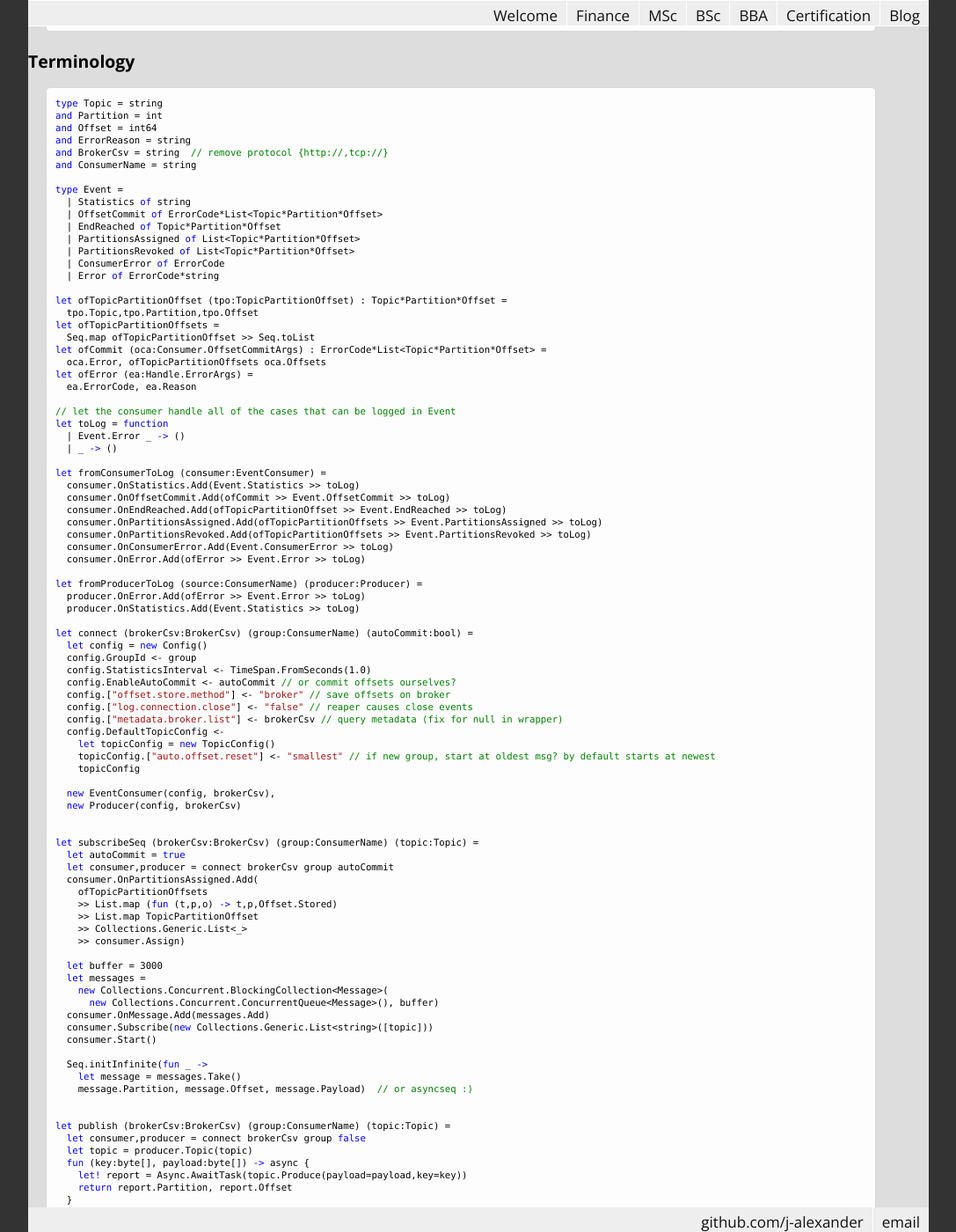
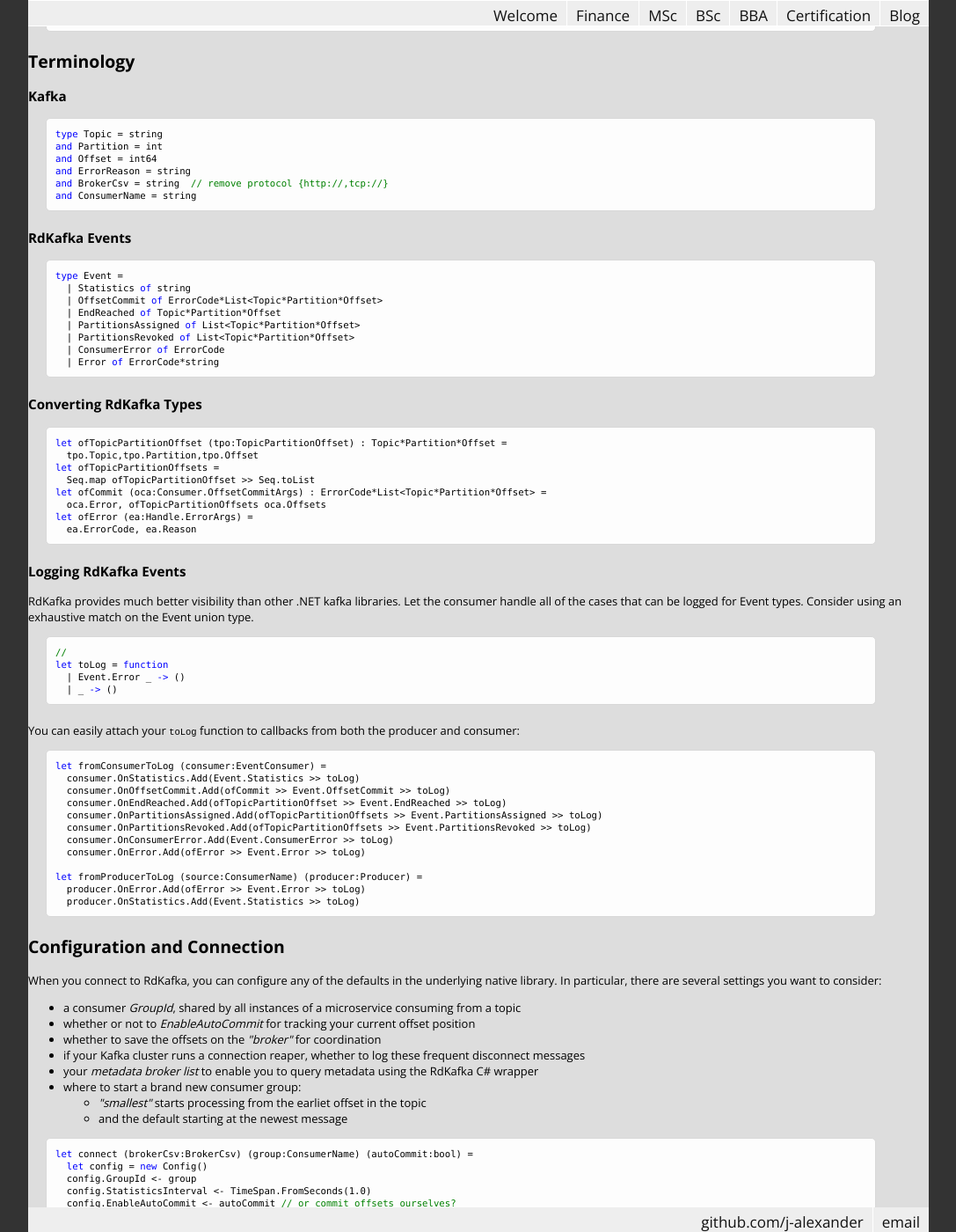
Before and after one commit to j-alexander/j-alexander.github.io, a Jekyll site: the page built from _posts/2016-12-08-rdkafka-subscription-in-fsharp.html, in a window 1280 px wide and 1400 px high, scrolled down 529 px. Shown: the whole window at 88% size, without its empty margins (96-1183 px from the left). Built offline with Jekyll 4.4.1, drawn with Linux system fonts in a browser that asks for light colours; some web fonts are replaced.

Commit message:
add some content outline

```diff
--- a/_posts/2016-12-08-rdkafka-subscription-in-fsharp.html
+++ b/_posts/2016-12-08-rdkafka-subscription-in-fsharp.html
@@ -28,14 +28,16 @@ publish: false
 <span class="k">open</span> <span class="i">RdKafka</span>
 </code></pre>
 <h2>Terminology</h2>
+<h3>Kafka</h3>
 <pre class="fssnip highlighted"><code lang="fsharp"><span class="k">type</span> <span class="i">Topic</span> <span class="o">=</span> <span onmouseout="hideTip(event, 'fs4', 5)" onmouseover="showTip(event, 'fs4', 5)" class="i">string</span>
 <span class="k">and</span> <span class="i">Partition</span> <span class="o">=</span> <span onmouseout="hideTip(event, 'fs5', 6)" onmouseover="showTip(event, 'fs5', 6)" class="i">int</span>
 <span class="k">and</span> <span class="i">Offset</span> <span class="o">=</span> <span onmouseout="hideTip(event, 'fs6', 7)" onmouseover="showTip(event, 'fs6', 7)" class="i">int64</span>
 <span class="k">and</span> <span class="i">ErrorReason</span> <span class="o">=</span> <span onmouseout="hideTip(event, 'fs4', 8)" onmouseover="showTip(event, 'fs4', 8)" class="i">string</span>
 <span class="k">and</span> <span class="i">BrokerCsv</span> <span class="o">=</span> <span onmouseout="hideTip(event, 'fs4', 9)" onmouseover="showTip(event, 'fs4', 9)" class="i">string</span>  <span class="c">// remove protocol {http://,tcp://}</span>
 <span class="k">and</span> <span class="i">ConsumerName</span> <span class="o">=</span> <span onmouseout="hideTip(event, 'fs4', 10)" onmouseover="showTip(event, 'fs4', 10)" class="i">string</span>
-
-<span class="k">type</span> <span onmouseout="hideTip(event, 'fs7', 11)" onmouseover="showTip(event, 'fs7', 11)" class="i">Event</span> <span class="o">=</span>
+</code></pre>
+<h3>RdKafka Events</h3>
+<pre class="fssnip highlighted"><code lang="fsharp"><span class="k">type</span> <span onmouseout="hideTip(event, 'fs7', 11)" onmouseover="showTip(event, 'fs7', 11)" class="i">Event</span> <span class="o">=</span>
   | <span class="i">Statistics</span> <span class="k">of</span> <span onmouseout="hideTip(event, 'fs4', 12)" onmouseover="showTip(event, 'fs4', 12)" class="i">string</span>
   | <span class="i">OffsetCommit</span> <span class="k">of</span> <span class="i">ErrorCode</span><span class="o">*</span><span onmouseout="hideTip(event, 'fs8', 13)" onmouseover="showTip(event, 'fs8', 13)" class="i">List</span><span class="o">&lt;</span><span class="i">Topic</span><span class="o">*</span><span class="i">Partition</span><span class="o">*</span><span class="i">Offset</span><span class="o">&gt;</span>
   | <span class="i">EndReached</span> <span class="k">of</span> <span class="i">Topic</span><span class="o">*</span><span class="i">Partition</span><span class="o">*</span><span class="i">Offset</span>
@@ -43,8 +45,9 @@ publish: false
   | <span class="i">PartitionsRevoked</span> <span class="k">of</span> <span onmouseout="hideTip(event, 'fs8', 15)" onmouseover="showTip(event, 'fs8', 15)" class="i">List</span><span class="o">&lt;</span><span class="i">Topic</span><span class="o">*</span><span class="i">Partition</span><span class="o">*</span><span class="i">Offset</span><span class="o">&gt;</span>
   | <span class="i">ConsumerError</span> <span class="k">of</span> <span class="i">ErrorCode</span>
   | <span class="i">Error</span> <span class="k">of</span> <span class="i">ErrorCode</span><span class="o">*</span><span onmouseout="hideTip(event, 'fs4', 16)" onmouseover="showTip(event, 'fs4', 16)" class="i">string</span>
-
-<span class="k">let</span> <span class="i">ofTopicPartitionOffset</span> (<span class="i">tpo</span><span class="o">:</span><span class="i">TopicPartitionOffset</span>) <span class="o">:</span> <span class="i">Topic</span><span class="o">*</span><span class="i">Partition</span><span class="o">*</span><span class="i">Offset</span> <span class="o">=</span>
+</code></pre>
+<h3>Converting RdKafka Types</h3>
+<pre class="fssnip highlighted"><code lang="fsharp"><span class="k">let</span> <span class="i">ofTopicPartitionOffset</span> (<span class="i">tpo</span><span class="o">:</span><span class="i">TopicPartitionOffset</span>) <span class="o">:</span> <span class="i">Topic</span><span class="o">*</span><span class="i">Partition</span><span class="o">*</span><span class="i">Offset</span> <span class="o">=</span>
   <span class="i">tpo</span><span class="o">.</span><span class="i">Topic</span>,<span class="i">tpo</span><span class="o">.</span><span class="i">Partition</span>,<span class="i">tpo</span><span class="o">.</span><span class="i">Offset</span>
 <span class="k">let</span> <span class="i">ofTopicPartitionOffsets</span> <span class="o">=</span>
   <span onmouseout="hideTip(event, 'fs9', 17)" onmouseover="showTip(event, 'fs9', 17)" class="i">Seq</span><span class="o">.</span><span onmouseout="hideTip(event, 'fs10', 18)" onmouseover="showTip(event, 'fs10', 18)" class="i">map</span> <span class="i">ofTopicPartitionOffset</span> <span class="o">&gt;</span><span class="o">&gt;</span> <span onmouseout="hideTip(event, 'fs9', 19)" onmouseover="showTip(event, 'fs9', 19)" class="i">Seq</span><span class="o">.</span><span onmouseout="hideTip(event, 'fs11', 20)" onmouseover="showTip(event, 'fs11', 20)" class="i">toList</span>
@@ -52,13 +55,18 @@ publish: false
   <span class="i">oca</span><span class="o">.</span><span class="i">Error</span>, <span class="i">ofTopicPartitionOffsets</span> <span class="i">oca</span><span class="o">.</span><span class="i">Offsets</span>
 <span class="k">let</span> <span class="i">ofError</span> (<span class="i">ea</span><span class="o">:</span><span class="i">Handle</span><span class="o">.</span><span class="i">ErrorArgs</span>) <span class="o">=</span>
   <span class="i">ea</span><span class="o">.</span><span class="i">ErrorCode</span>, <span class="i">ea</span><span class="o">.</span><span class="i">Reason</span>
-
-<span class="c">// let the consumer handle all of the cases that can be logged in Event</span>
+</code></pre>
+<h3>Logging RdKafka Events</h3>
+<p>RdKafka provides much better visibility than other .NET kafka libraries.
+Let the consumer handle all of the cases that can be logged for Event types.
+Consider using an exhaustive match on the Event union type.</p>
+<pre class="fssnip highlighted"><code lang="fsharp"><span class="c">// </span>
 <span class="k">let</span> <span class="i">toLog</span> <span class="o">=</span> <span class="k">function</span>
   | <span onmouseout="hideTip(event, 'fs7', 22)" onmouseover="showTip(event, 'fs7', 22)" class="i">Event</span><span class="o">.</span><span class="i">Error</span> _ <span class="k">-&gt;</span> ()
   | _ <span class="k">-&gt;</span> ()
-
-<span class="k">let</span> <span class="i">fromConsumerToLog</span> (<span class="i">consumer</span><span class="o">:</span><span class="i">EventConsumer</span>) <span class="o">=</span>
+</code></pre>
+<p>You can easily attach your <code>toLog</code> function to callbacks from both the producer and consumer:</p>
+<pre class="fssnip highlighted"><code lang="fsharp"><span class="k">let</span> <span class="i">fromConsumerToLog</span> (<span class="i">consumer</span><span class="o">:</span><span class="i">EventConsumer</span>) <span class="o">=</span>
   <span class="i">consumer</span><span class="o">.</span><span class="i">OnStatistics</span><span class="o">.</span><span class="i">Add</span>(<span onmouseout="hideTip(event, 'fs7', 23)" onmouseover="showTip(event, 'fs7', 23)" class="i">Event</span><span class="o">.</span><span class="i">Statistics</span> <span class="o">&gt;</span><span class="o">&gt;</span> <span class="i">toLog</span>)
   <span class="i">consumer</span><span class="o">.</span><span class="i">OnOffsetCommit</span><span class="o">.</span><span class="i">Add</span>(<span class="i">ofCommit</span> <span class="o">&gt;</span><span class="o">&gt;</span> <span onmouseout="hideTip(event, 'fs7', 24)" onmouseover="showTip(event, 'fs7', 24)" class="i">Event</span><span class="o">.</span><span class="i">OffsetCommit</span> <span class="o">&gt;</span><span class="o">&gt;</span> <span class="i">toLog</span>)
   <span class="i">consumer</span><span class="o">.</span><span class="i">OnEndReached</span><span class="o">.</span><span class="i">Add</span>(<span class="i">ofTopicPartitionOffset</span> <span class="o">&gt;</span><span class="o">&gt;</span> <span onmouseout="hideTip(event, 'fs7', 25)" onmouseover="showTip(event, 'fs7', 25)" class="i">Event</span><span class="o">.</span><span class="i">EndReached</span> <span class="o">&gt;</span><span class="o">&gt;</span> <span class="i">toLog</span>)
@@ -70,8 +78,25 @@ publish: false
 <span class="k">let</span> <span class="i">fromProducerToLog</span> (<span class="i">source</span><span class="o">:</span><span class="i">ConsumerName</span>) (<span class="i">producer</span><span class="o">:</span><span class="i">Producer</span>) <span class="o">=</span>
   <span class="i">producer</span><span class="o">.</span><span class="i">OnError</span><span class="o">.</span><span class="i">Add</span>(<span class="i">ofError</span> <span class="o">&gt;</span><span class="o">&gt;</span> <span onmouseout="hideTip(event, 'fs7', 30)" onmouseover="showTip(event, 'fs7', 30)" class="i">Event</span><span class="o">.</span><span class="i">Error</span> <span class="o">&gt;</span><span class="o">&gt;</span> <span class="i">toLog</span>)
   <span class="i">producer</span><span class="o">.</span><span class="i">OnStatistics</span><span class="o">.</span><span class="i">Add</span>(<span onmouseout="hideTip(event, 'fs7', 31)" onmouseover="showTip(event, 'fs7', 31)" class="i">Event</span><span class="o">.</span><span class="i">Statistics</span> <span class="o">&gt;</span><span class="o">&gt;</span> <span class="i">toLog</span>)
-
-<span class="k">let</span> <span class="i">connect</span> (<span class="i">brokerCsv</span><span class="o">:</span><span class="i">BrokerCsv</span>) (<span class="i">group</span><span class="o">:</span><span class="i">ConsumerName</span>) (<span class="i">autoCommit</span><span class="o">:</span><span onmouseout="hideTip(event, 'fs12', 32)" onmouseover="showTip(event, 'fs12', 32)" class="i">bool</span>) <span class="o">=</span>
+</code></pre>
+<h2>Configuration and Connection</h2>
+<p>When you connect to RdKafka, you can configure any of the defaults in the underlying native library.
+In particular, there are several settings you want to consider:</p>
+<ul>
+<li>a consumer <em>GroupId</em>, shared by all instances of a microservice consuming from a topic</li>
+<li>whether or not to <em>EnableAutoCommit</em> for tracking your current offset position</li>
+<li>whether to save the offsets on the <em>"broker"</em> for coordination</li>
+<li>if your Kafka cluster runs a connection reaper, whether to log these frequent disconnect messages</li>
+<li>your <em>metadata broker list</em> to enable you to query metadata using the RdKafka C# wrapper</li>
+<li>
+where to start a brand new consumer group:
+<ul>
+<li><em>"smallest"</em> starts processing from the earliet offset in the topic</li>
+<li>and the default starting at the newest message</li>
+</ul>
+</li>
+</ul>
+<pre class="fssnip highlighted"><code lang="fsharp"><span class="k">let</span> <span class="i">connect</span> (<span class="i">brokerCsv</span><span class="o">:</span><span class="i">BrokerCsv</span>) (<span class="i">group</span><span class="o">:</span><span class="i">ConsumerName</span>) (<span class="i">autoCommit</span><span class="o">:</span><span onmouseout="hideTip(event, 'fs12', 32)" onmouseover="showTip(event, 'fs12', 32)" class="i">bool</span>) <span class="o">=</span>
   <span class="k">let</span> <span class="i">config</span> <span class="o">=</span> <span class="k">new</span> <span class="i">Config</span>()
   <span class="i">config</span><span class="o">.</span><span class="i">GroupId</span> <span class="o">&lt;-</span> <span class="i">group</span>
   <span class="i">config</span><span class="o">.</span><span class="i">StatisticsInterval</span> <span class="o">&lt;-</span> <span class="i">TimeSpan</span><span class="o">.</span><span class="i">FromSeconds</span>(<span class="n">1.0</span>)
```
Also changed, not shown: 1 other file.
